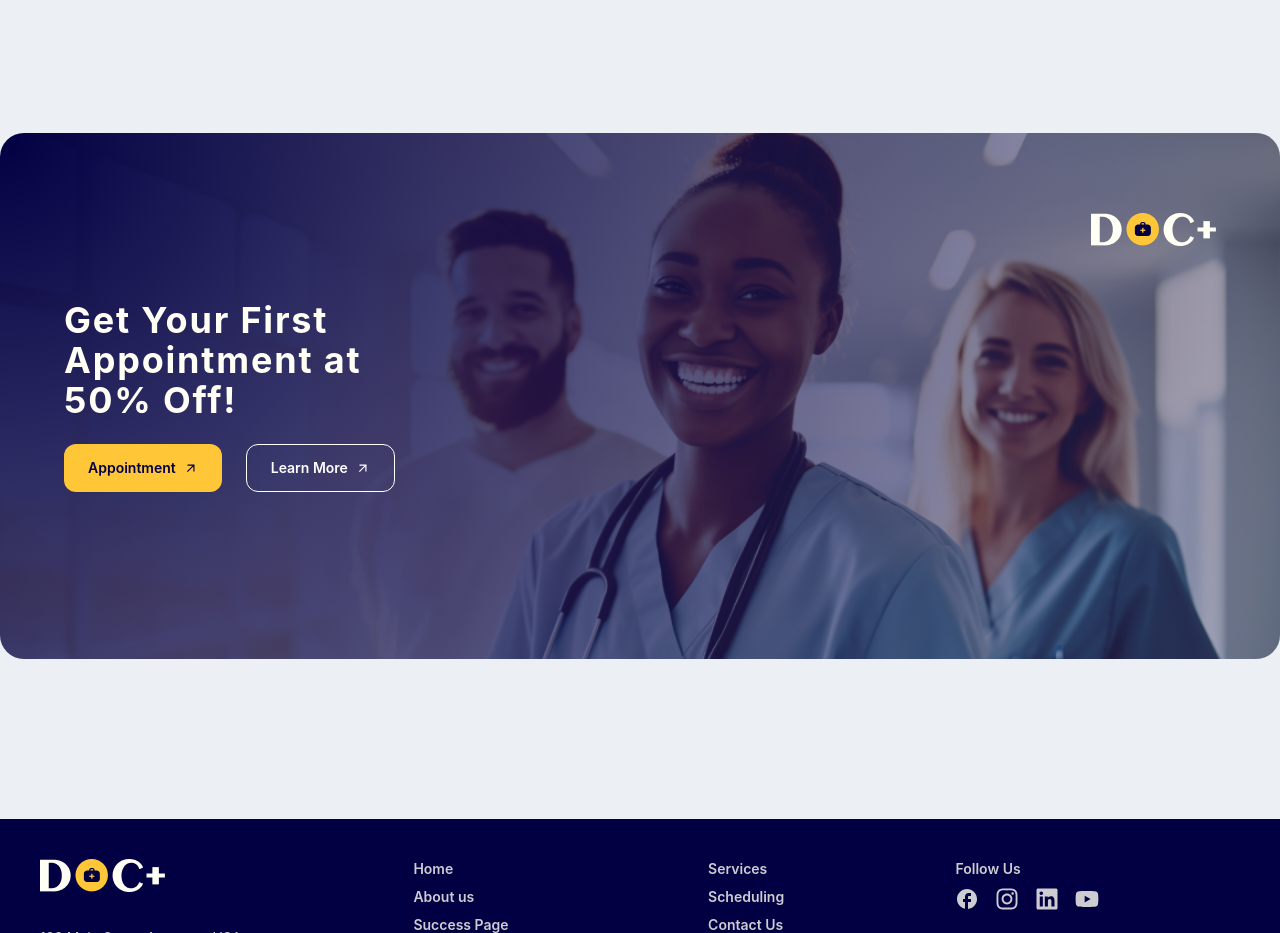
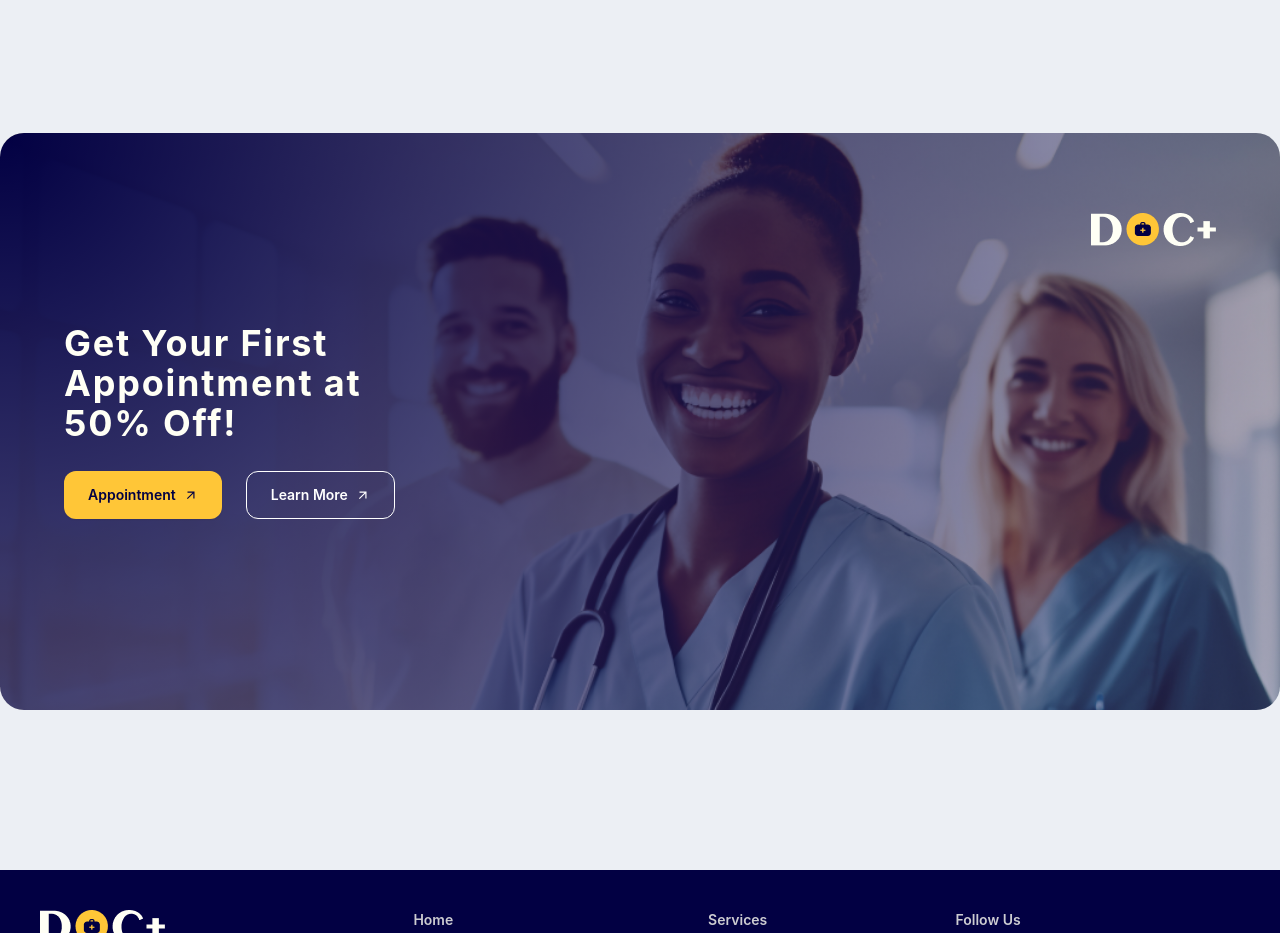
Before and after one commit to ShopnilIsCoding/Healthcare-Landing-page, a React (Vite) app: page / in a window 1280 px wide. Shown: the part 4140-5073 px from the top of the page. Built offline with nearby package versions, Linux system fonts and the light colour scheme.

Commit message:
possible responsive issue fixed

```diff
--- a/src/App.jsx
+++ b/src/App.jsx
@@ -15,7 +15,7 @@ function App() {
 
   return (
     <div >
-      <div className=''>
+      <div className='w-[97%] mx-auto lg:w-full md:w-full'>
      <Navbar></Navbar>
      <Banner></Banner>
      <Stats></Stats>
--- a/src/Components/Appointment/Appointment.jsx
+++ b/src/Components/Appointment/Appointment.jsx
@@ -4,17 +4,19 @@ import logo from "../../assets/logo light.png";
 const Appointment = () => {
   return (
     <div className="relative">
-      <div className="container mx-auto font-inter my-16 lg:my-40">
-      <div className="relative">
-        <img className="w-full rounded-3xl" src={appointmentImg} alt="Appointment" />
+      <div className="container mx-auto font-inter my-16 lg:my-40 ">
+      <div className="relative bgi  rounded-3xl  bg-cover bg-center lg:min-h-[577px] md:min-h-[450px] min-h-[350px]">
+        {/* <img className="w-full rounded-3xl" src={appointmentImg} alt="Appointment" />
+        can be used for default image
+        */}
         <div className="absolute inset-0 bg-[radial-gradient(circle_at_top_left,_#020043,_rgba(2,_0,_67,_0.30))] top-0 left-0 rounded-3xl"></div>
         <div className="absolute inset-0 flex justify-between z-10 lg:px-16 lg:py-20 p-3">
-          <div className="flex justify-center flex-col flex-1"><h1 className="text-[#FFFFF5]  lg:text-4xl text-lg font-bold max-w-xs tracking-wider lg:mb-6 ">
+          <div className="flex justify-center flex-col flex-1"><h1 className="text-[#FFFFF5]  lg:text-4xl text-xl font-bold max-w-xs tracking-wider lg:mb-6 mb-3">
             Get Your First Appointment at 50% Off!
           </h1>
-          <div className="">
-            <button className="btn bg-highlight border-0 text-core rounded-xl lg:px-6 px-0  hover:bg-core hover:text-[#FFFFFF] transition-colors lg:mr-6 mr-1">Appointment <MdArrowOutward> </MdArrowOutward> </button>
-          <button className="btn btn-outline border border-[#FFFFFF] text-[#FFFFFF] hover:bg-highlight hover:text-core rounded-xl lg:px-6 transition-colors px-0">Learn More <MdArrowOutward/> </button>
+          <div className=" space-y-1">
+            <button className="btn bg-highlight border-0 text-core rounded-xl lg:px-6   hover:bg-core hover:text-[#FFFFFF] transition-colors lg:mr-6 mr-1">Appointment <MdArrowOutward> </MdArrowOutward> </button>
+          <button className="btn btn-outline border border-[#FFFFFF] text-[#FFFFFF] hover:bg-highlight hover:text-core rounded-xl lg:px-6 transition-colors ">Learn More <MdArrowOutward/> </button>
           </div>
           </div>
           <div className="w-fit h-fit">
--- a/src/index.css
+++ b/src/index.css
@@ -34,3 +34,9 @@
 {
   margin: -20px;
 }
+/* appointment section  */
+.bgi{
+  background: url('./assets/Rectangle 32.png') no-repeat center;
+  background-size: cover;
+  object-fit: cover;
+}
```
Also changed, not shown: public/Rectangle 32.png (added).
